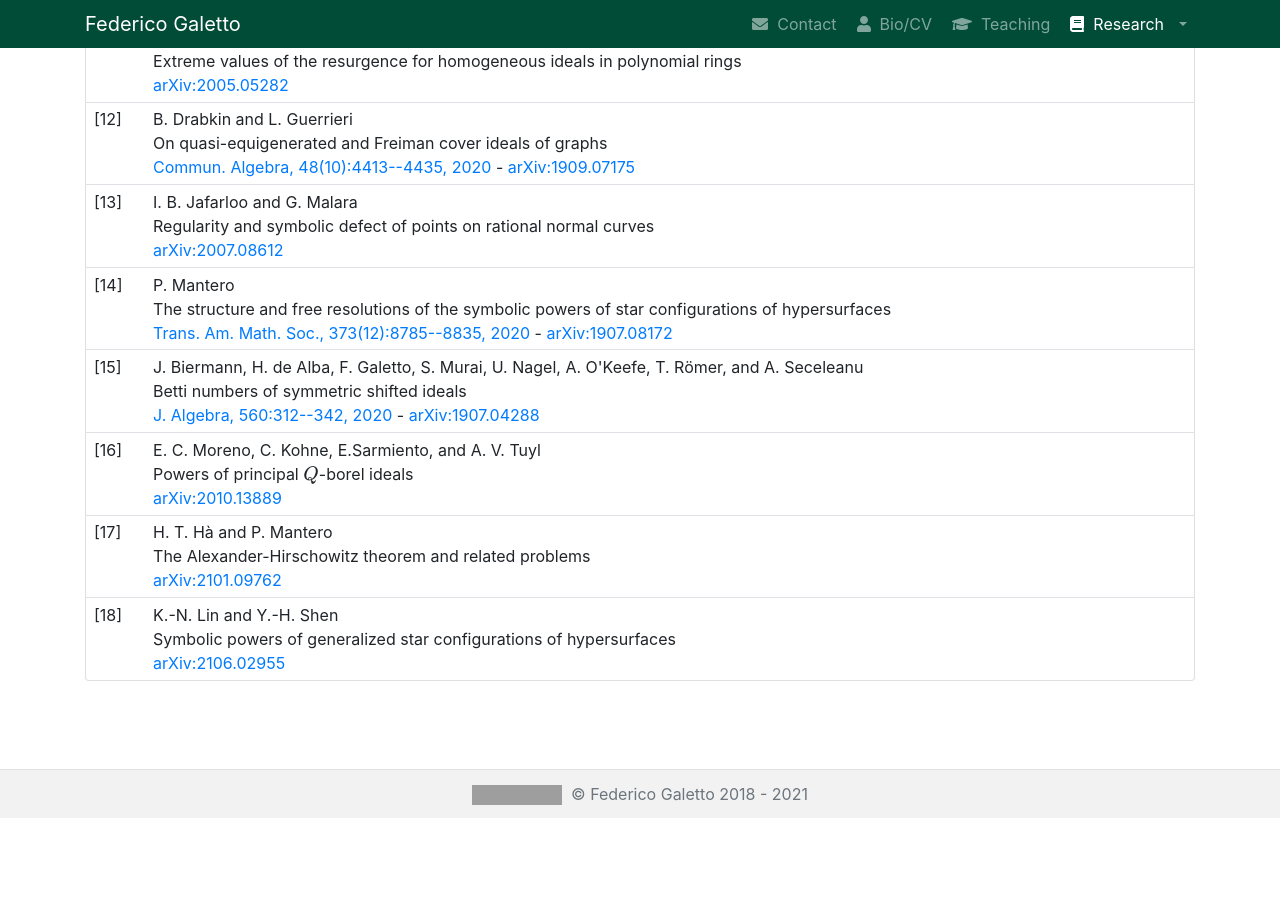
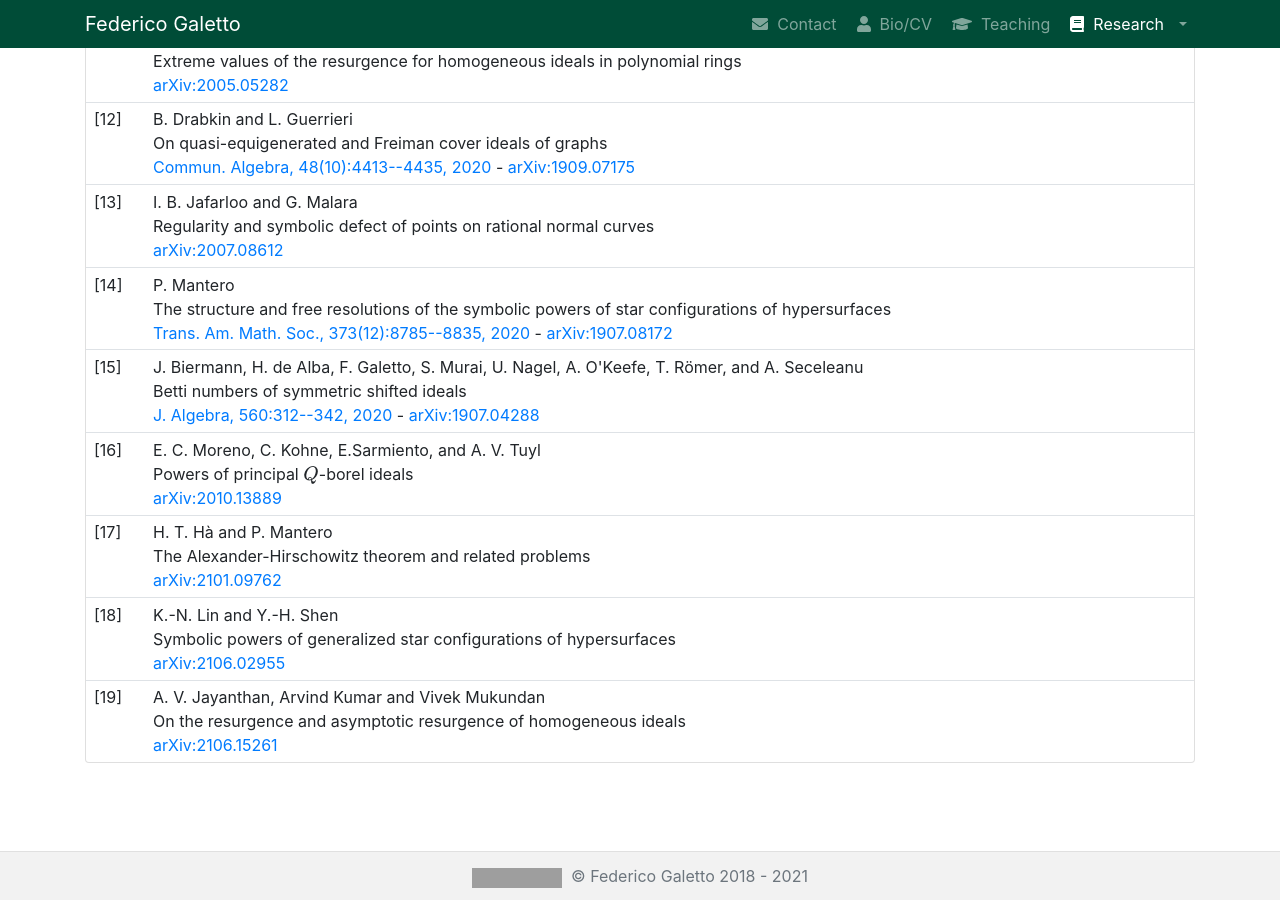
Before and after one commit to galettof/galettof.github.io, a Jekyll site: the page built from references.html, in a window 1280 px wide and 900 px high, scrolled down 993 px. Built offline with Jekyll 4.4.1, drawn with Linux system fonts in a browser that asks for light colours; nearby versions of some CDN libraries; formulas are drawn with MathJax 3; before the commit the page ends 1811 px from its top, so only the background shows below that; grey boxes are pictures that could not be loaded.

Commit message:
one sdefect paper

```diff
--- a/_data/defect.yml
+++ b/_data/defect.yml
@@ -104,3 +104,8 @@ articles:
   title: Symbolic powers of generalized star configurations of hypersurfaces
   arxiv: 2106.02955
   date: 2021-06-05
+
+- authors: A. V. Jayanthan, Arvind Kumar and Vivek Mukundan
+  title: On the resurgence and asymptotic resurgence of homogeneous ideals
+  arxiv: 2106.15261
+  date: 2021-06-29
```
